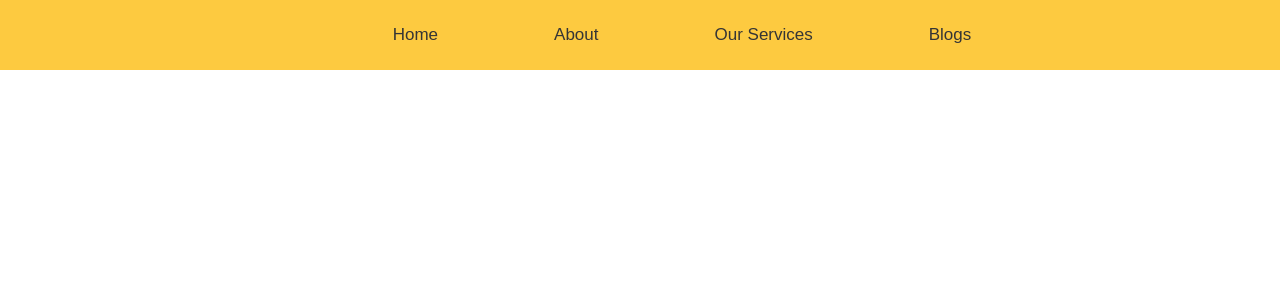
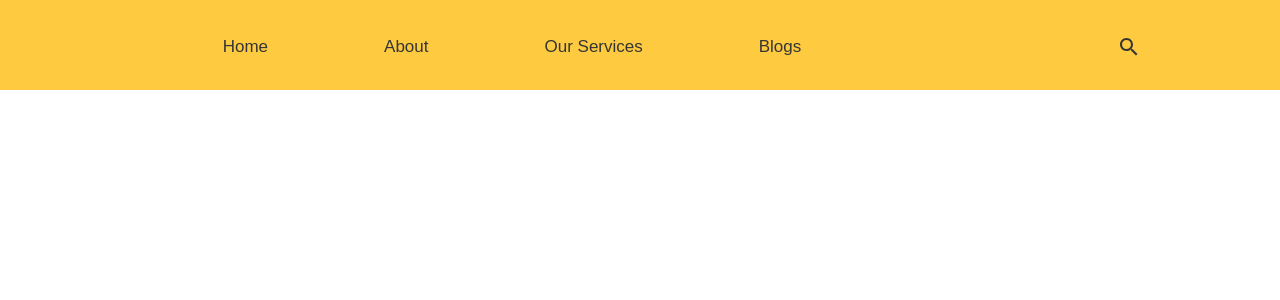
Before and after one commit to saleheenshafiq9/SaveTheDate, a React (Create React App) app in the folder save-the-date/: page / in a window 1280 px wide. Shown: the top 300 px of the page. Built offline with nearby package versions, Linux system fonts and the light colour scheme; a web font is replaced by a local one.

Commit message:
add-material-icons

```diff
--- a/save-the-date/package.json
+++ b/save-the-date/package.json
@@ -3,6 +3,12 @@
   "version": "0.1.0",
   "private": true,
   "dependencies": {
+    "@emotion/react": "^11.8.2",
+    "@emotion/styled": "^11.8.1",
+    "@material-ui/core": "^4.12.3",
+    "@material-ui/icons": "^4.11.2",
+    "@mui/icons-material": "^5.5.1",
+    "@mui/material": "^5.5.1",
     "@testing-library/jest-dom": "^5.16.2",
     "@testing-library/react": "^12.1.4",
     "@testing-library/user-event": "^13.5.0",
--- a/save-the-date/src/Components/header/navigation.js
+++ b/save-the-date/src/Components/header/navigation.js
@@ -1,5 +1,6 @@
 import React from "react";
 import { Navbar, NavbarBrand } from "reactstrap";
+import SearchSharpIcon from "@mui/icons-material/SearchSharp";
 
 const Navigation = () => {
   return (
@@ -18,6 +19,9 @@ const Navigation = () => {
           <NavbarBrand id="navbrand" href="/">
             Blogs
           </NavbarBrand>
+          <NavbarBrand id="navbrand_search" href="/">
+            <SearchSharpIcon />
+          </NavbarBrand>
         </div>
       </Navbar>
     </div>
--- a/save-the-date/src/index.css
+++ b/save-the-date/src/index.css
@@ -14,7 +14,7 @@ code {
 
 #navbar {
   background-color: #fdca40;
-  height: 70px;
+  height: 90px;
 }
 
 #navbrand {
@@ -23,3 +23,16 @@ code {
   font-family: "Proza Libre", sans-serif;
   font-size: 17px;
 }
+
+#navbrand:hover {
+  color: black;
+}
+
+#navbrand_search {
+  color: #353535;
+  padding-left: 300px;
+}
+
+#navbrand_search:hover {
+  color: black;
+}
```
Also changed, not shown: 1 other file (tests, documents, lock files or other folders).
